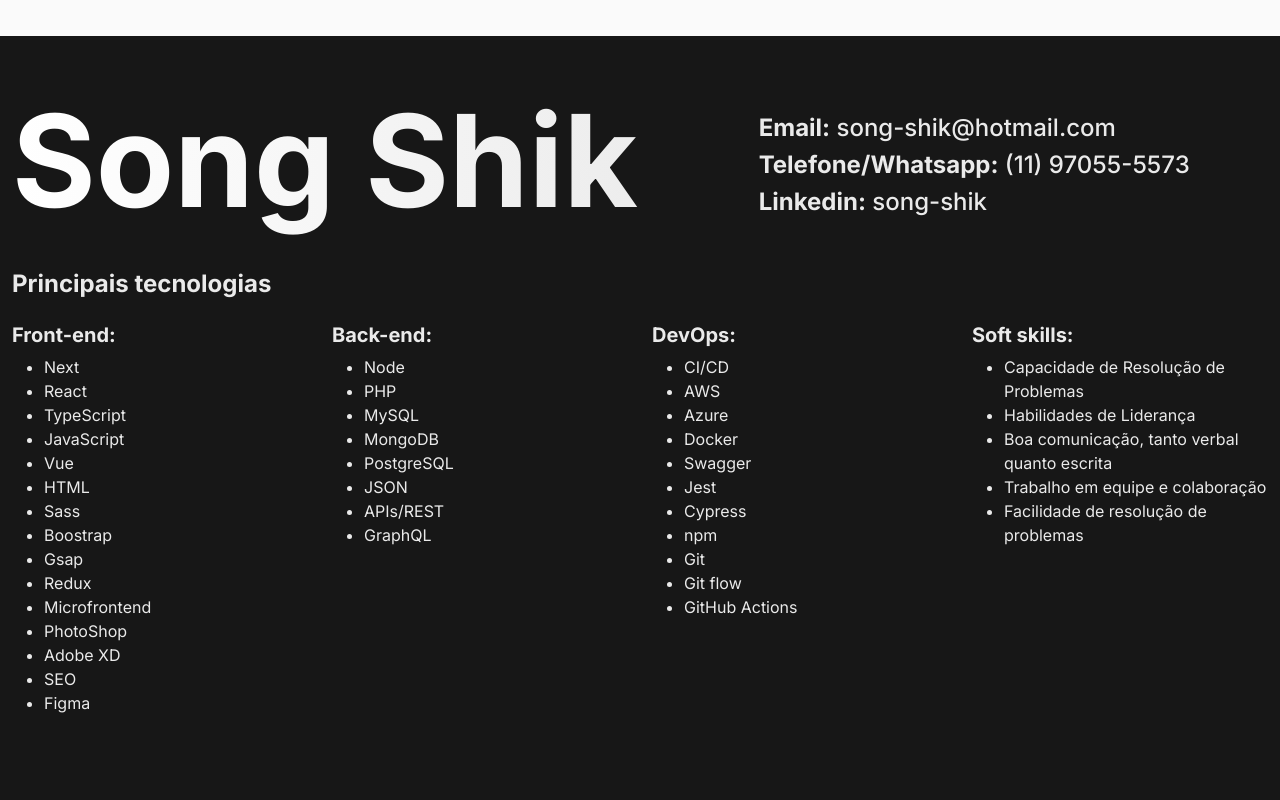
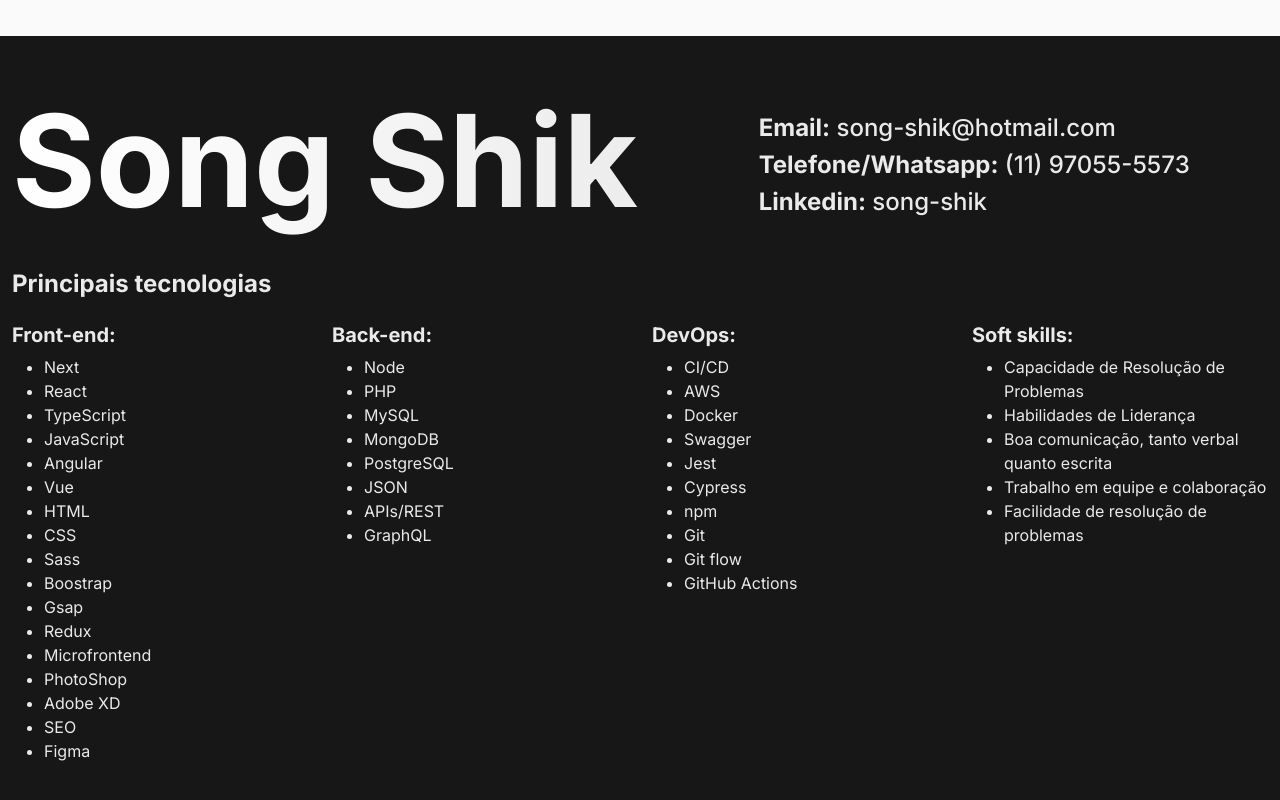
Before and after one commit to SongShik/portifolio, a Next.js app: page / in a window 1280 px wide. Shown: the part 5173-5973 px from the top of the page. Built offline with nearby package versions, Linux system fonts and the light colour scheme.

Commit message:
alterações no footer

```diff
--- a/src/components/footer.tsx
+++ b/src/components/footer.tsx
@@ -30,8 +30,10 @@ export default async function Footer() {
                             <li className="color-primary">React</li>
                             <li className="color-primary">TypeScript</li>
                             <li className="color-primary">JavaScript</li>
+                            <li className="color-primary">Angular</li>
                             <li className="color-primary">Vue</li>
                             <li className="color-primary">HTML</li>
+                            <li className="color-primary">CSS</li>
                             <li className="color-primary">Sass</li>
                             <li className="color-primary">Boostrap</li>
                             <li className="color-primary">Gsap</li>
@@ -61,7 +63,6 @@ export default async function Footer() {
                         <ul>
                             <li className="color-primary">CI/CD</li>
                             <li className="color-primary">AWS</li>
-                            <li className="color-primary">Azure</li>
                             <li className="color-primary">Docker</li>
                             <li className="color-primary">Swagger</li>
                             <li className="color-primary">Jest</li>
```
